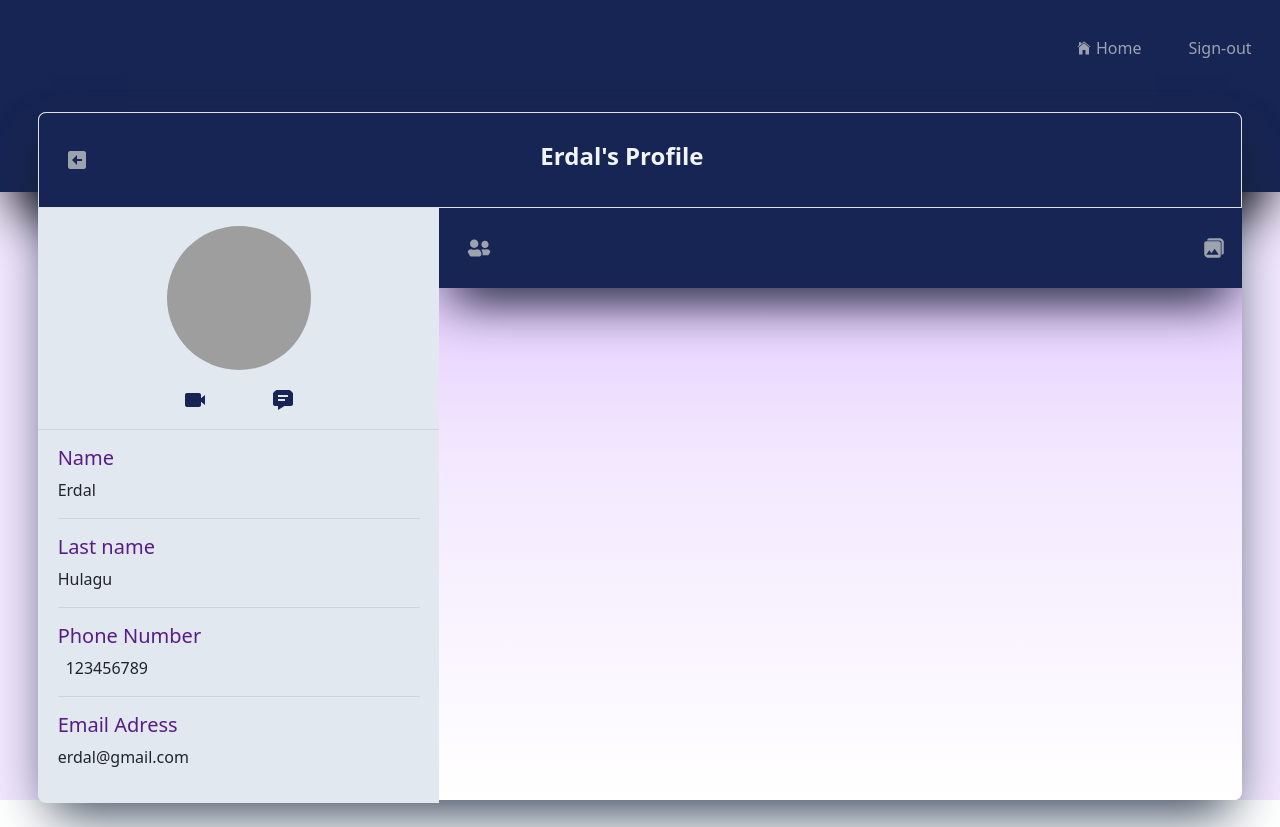
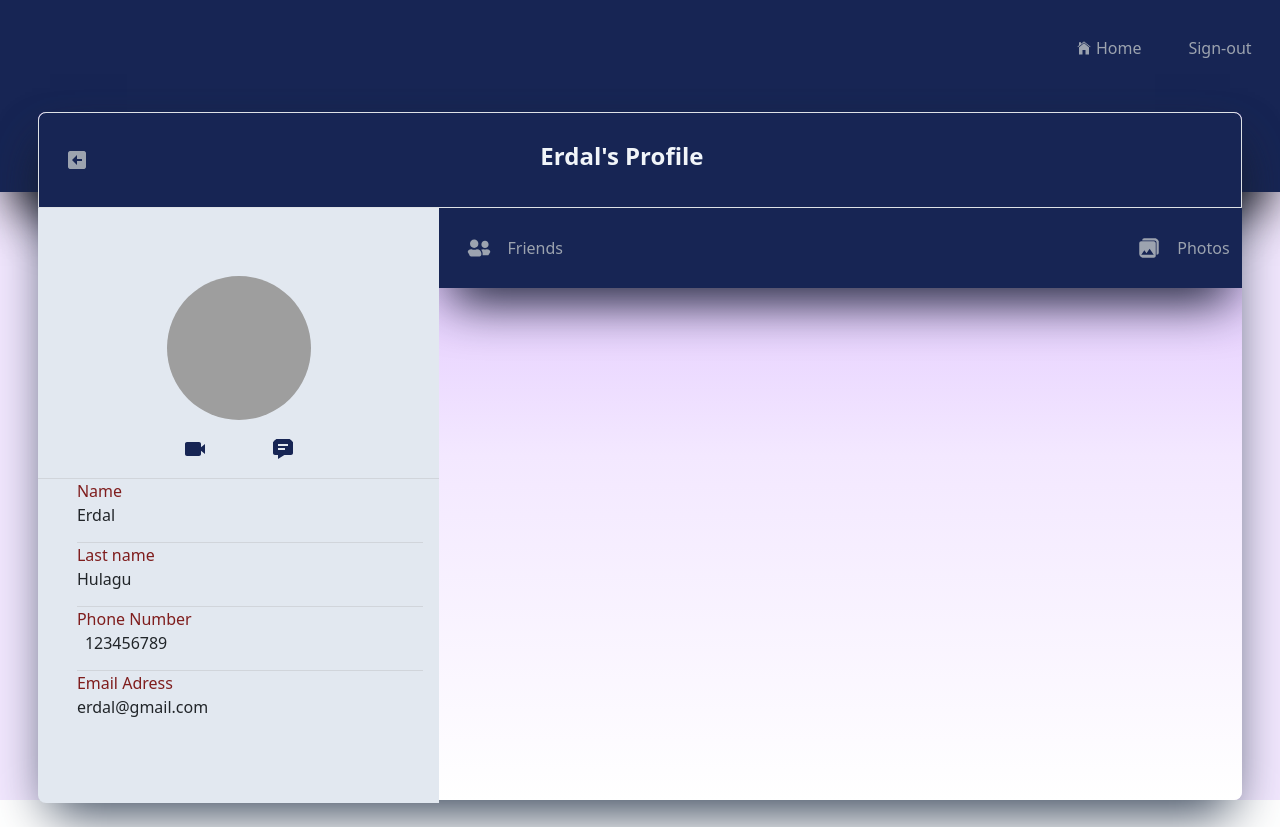
Before and after one commit to erdalHulagu/chat-project-frontEnd, a React (Create React App) app: page /friendProfile in a window 1280 px wide. Built offline with nearby package versions, Linux system fonts and the light colour scheme; grey boxes are pictures that could not be loaded.

Commit message:
17/01/24

```diff
--- a/src/component/user/friends/friend-profile.jsx
+++ b/src/component/user/friends/friend-profile.jsx
@@ -101,21 +101,21 @@ const FriendProfile = () => {
 
 
                                         <div className='h-70 w-[96%] flex flex-col items-start justify-start rounded-bl-lg '>
-                                            <div className='border-b border-gray-300 flex flex-col w-[94%] h-15 ml-[5%]'>
-                                                <h5 className='text-purple-900 mt-3'>Name </h5>
-                                                <p >{profile.name}</p>
+                                            <div className='border-b border-gray-300 flex flex-col w-[90%] h-16 ml-[10%]'>
+                                                <span className='text-red-900 '>Name </span>
+                                                <span >{profile.name}</span>
                                             </div>
-                                            <div className='border-b border-gray-300 flex flex-col w-[94%] h-15 ml-[5%]'>
-                                                <h5 className='text-purple-900 mt-3 '>Last name </h5>
-                                                <p >{profile.lastname}</p>
+                                            <div className='border-b border-gray-300 flex flex-col w-[90%] h-16 ml-[10%]'>
+                                                <span className='text-red-900 '>Last name </span>
+                                                <span >{profile.lastname}</span>
                                             </div>
-                                            <div className='border-b border-gray-300 flex flex-col w-[94%] h-15 ml-[5%]'>
-                                                <h5 className='text-purple-900 mt-3'>Phone Number </h5>
-                                                <p className='mx-2' >123456789</p>
+                                            <div className='border-b border-gray-300 flex flex-col w-[90%] h-16 ml-[10%]'>
+                                                <span className='text-red-900 '>Phone Number </span>
+                                                <span className='mx-2' >123456789</span>
                                             </div>
-                                            <div className=' border-gray-300 flex flex-col w-[94%] h-15 ml-[5%]'>
-                                                <h5 className='text-purple-900 mt-3'>Email Adress</h5>
-                                                <p >{profile.email}</p>
+                                            <div className=' border-gray-300 flex flex-col w-[90%] h-16 ml-[10%]'>
+                                                <span className='text-red-900 '>Email Adress</span>
+                                                <span >{profile.email}</span>
                                             </div>
 
 
@@ -132,7 +132,7 @@ const FriendProfile = () => {
                                     <div className='w-[80%] h-full flex items-center justify-start' >
 
                                         <FaUserFriends onClick={handleFriendsCard} className={`ml-3 text-gray-400 w-14 h-14 p-3 hover:opacity-30 hover:bg-slate-100 hover:text-blue-950 cursor-pointer rounded-full ${friendsCard && "hidden"}  `} />
-                                        {/* <p className=' text-gray-400 mt-3 mr-3'>Friends</p> */}
+                                        <p className='sm:hidden md:inline text-gray-400 mt-3 mr-3'>Friends</p>
 
                                         {friendsCard &&
                                             <input className='w-[80%] ml-5 focus:outline-none text-sm  text-gray-400 pl-8 py-2 rounded  cursor-pointercursor-pointer '
@@ -150,7 +150,7 @@ const FriendProfile = () => {
 
                                     <div className={` w-[30]% h-full flex items-center justify-end `}>{/* {` w-[50%] h-full flex items-center justify-end ${friendsCard && "hidden"} `}*/}
                                         <IoMdPhotos className=' text-gray-400 w-14 h-14 p-3 hover:opacity-30 hover:bg-slate-100 hover:text-blue-950 cursor-pointer rounded-full' onClick={handleFriendPhotos} />
-
+                                        <p className='sm:hidden md:inline  text-gray-400 mt-3 mr-3'>Photos</p>
                                     </div>
 
                                 </div >
--- a/src/component/user/my-profile/my-profile.jsx
+++ b/src/component/user/my-profile/my-profile.jsx
@@ -92,7 +92,10 @@ const MyProfile = () => {
                     <button className='mt-4 h-10 mr-3 w-24 hover:opacity-30  rounded-lg text-gray-400  hover:text-slate-950   hover:bg-gray-100   ' onClick={handleSignOut}  >Sign-out</button>
                 </div>
 
-                <div className={`${isEnlarged ? 'max-h-[86vh] w-[94%] bg-gradient-to-b from-purple-300 via-purple-100 to-white absolute bottom-22  top-28 rounded-lg shadow-slate-700 shadow-2xl flex justify-center ' : " h-[86vh] w-[94%] bg-gradient-to-b from-purple-300 via-purple-100 to-white absolute bottom-22  top-28 rounded-lg shadow-slate-700 shadow-2xl "}`} >
+                <div className={`${isEnlarged ?
+                   'max-h-[86vh] w-[94%] bg-gradient-to-b from-purple-300 via-purple-100 to-white absolute bottom-22  top-28 rounded-lg shadow-slate-700 shadow-2xl flex justify-center '
+                    :
+                   " h-[86vh] w-[94%] bg-gradient-to-b from-purple-300 via-purple-100 to-white absolute bottom-22  top-28 rounded-lg shadow-slate-700 shadow-2xl "}`} >
                     {/* top bar */}
                     {isEnlarged ? <div className='rounded w-full h-auto max-h-[86vh] flex justify-center '><MyPhotos isEnlarged={isEnlarged} handleToggleSize={handleToggleSize} /> </div> : <>
                         <div className='w-full text-slate-800 bg-slate-100 rounded-t-lg h-[12%] flex  items-center justify-between shadow-slate-950 shadow-2xl border-b'>
@@ -160,7 +163,7 @@ const MyProfile = () => {
                                     <div className='w-[80%] h-full flex items-center justify-start' >
 
                                         <FaUserFriends onClick={handleFriendsCard} className={`ml-3 text-gray-400 w-14 h-14 p-3 hover:opacity-30 hover:bg-slate-100 hover:text-blue-950 cursor-pointer rounded-full ${friendsCard && "hidden"}  `} />
-                                        <p className=' text-gray-400 mt-3 mr-3'>Friends</p>
+                                        <p className='sm:hidden md:inline text-gray-400 mt-3 mr-3'>Friends</p>
 
                                         {friendsCard &&
                                             <input className='w-[80%] ml-5 focus:outline-none text-sm  text-gray-400 pl-8 py-2 rounded  cursor-pointercursor-pointer '
@@ -178,9 +181,9 @@ const MyProfile = () => {
 
                                     <div className={` w-[30]% h-full flex items-center justify-end `}>{/* {` w-[50%] h-full flex items-center justify-end ${friendsCard && "hidden"} `}*/}
                                         <IoMdPhotos className=' text-gray-400 w-14 h-14 p-3 hover:opacity-30 hover:bg-slate-100 hover:text-blue-950 cursor-pointer rounded-full' onClick={handlePhotos} />
-                                        <p className=' text-gray-400 mt-3 mr-3'>Friends</p>
+                                        <p className='sm:hidden md:inline  text-gray-400 mt-3 mr-3'>Photos</p>
                                         <MdOutlineMonochromePhotos className='md:hidden sm:inline  text-gray-400 w-14 h-14 p-3 hover:opacity-30 hover:bg-slate-100 hover:text-blue-950 cursor-pointer rounded-full' />
-                                        <p className=' text-gray-400 mt-3 mr-3'>Camera</p>
+
                                     </div>
 
                                 </div >
```
